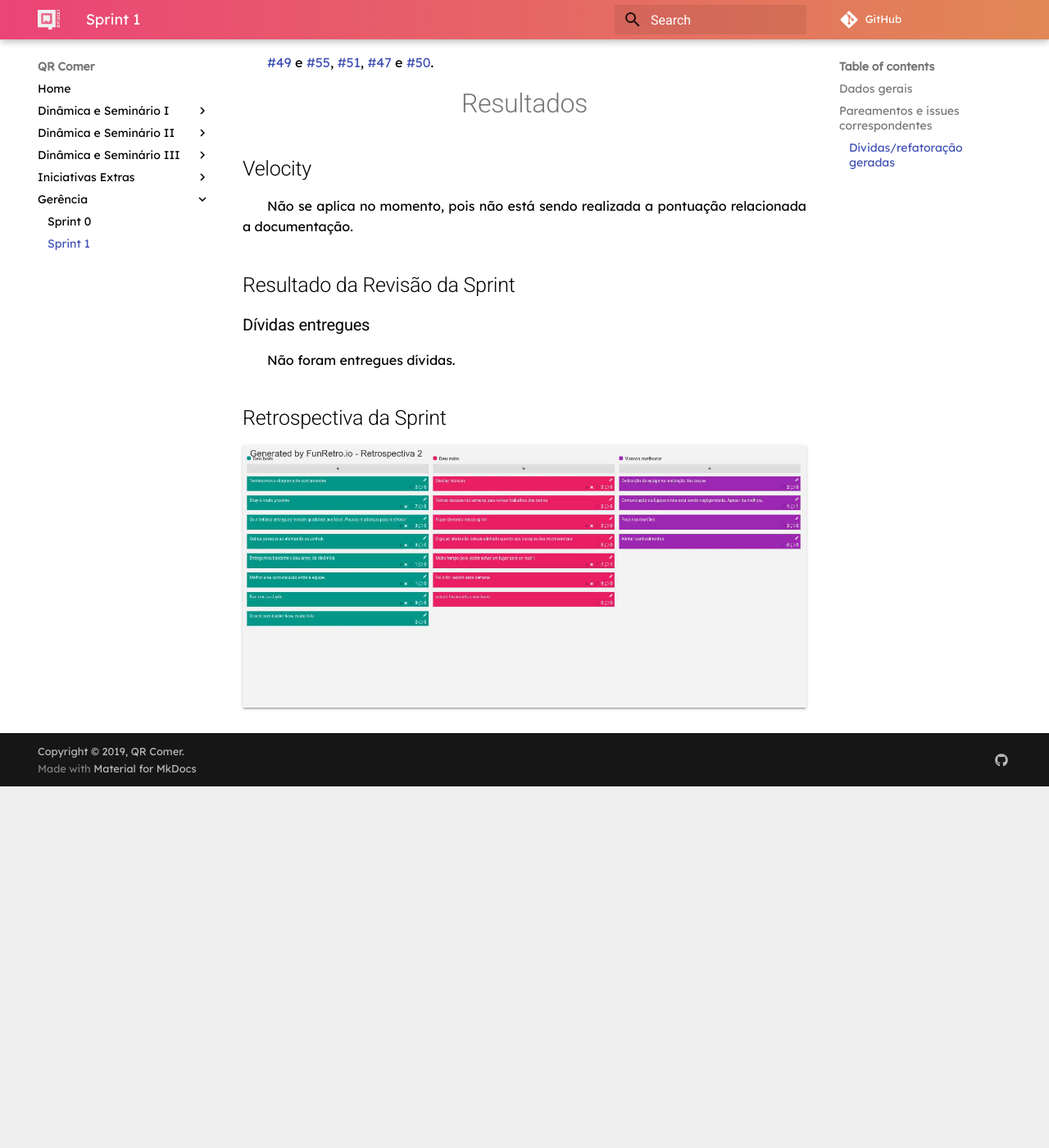
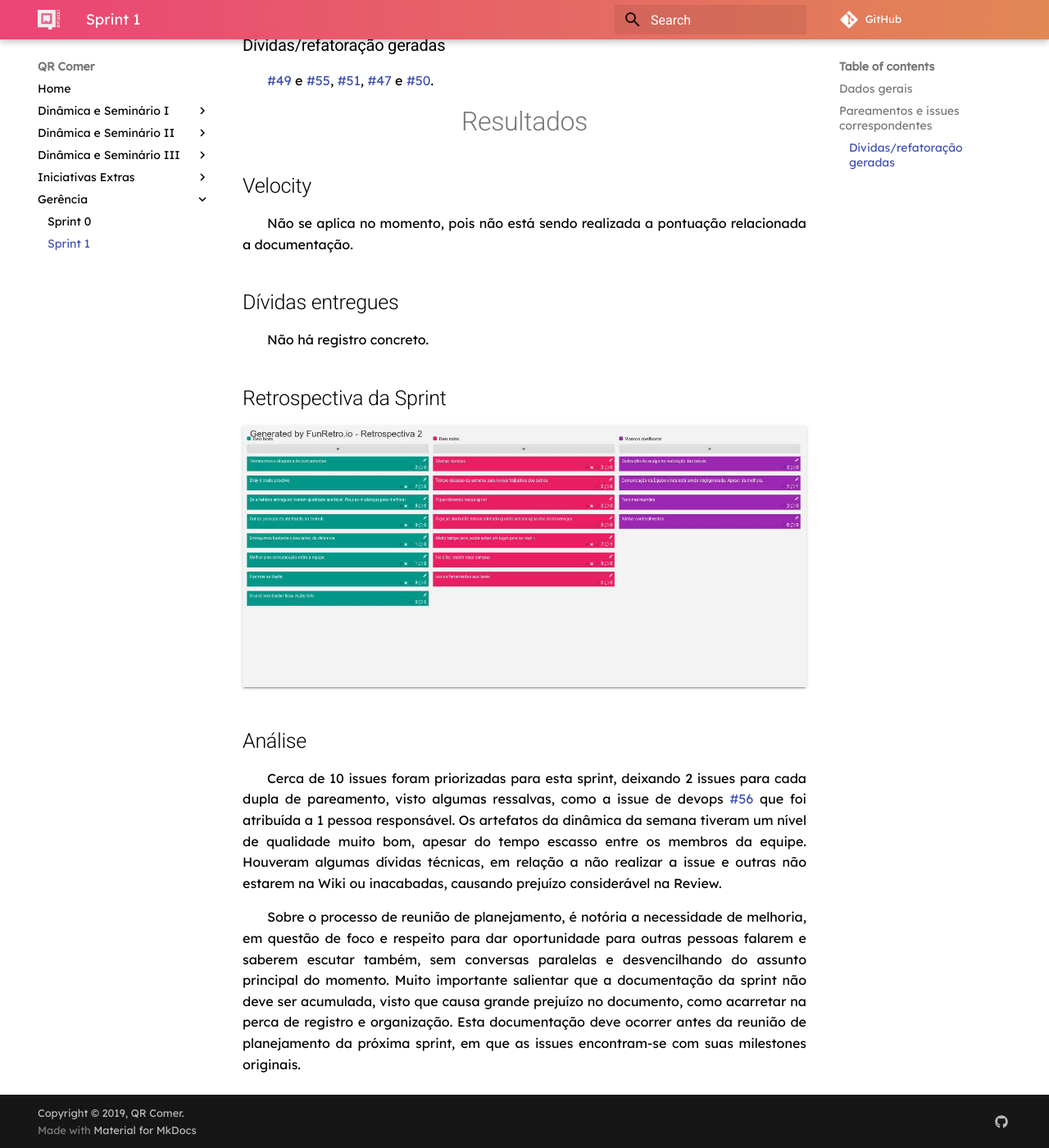
Before and after one commit to fga-desenho-2019-2/Wiki, an MkDocs documentation site: the page built from docs/gerencia/sprint1.md, in a window 1280 px wide and 1400 px high, scrolled down 1337 px. Shown: the whole window at 82% size. Built offline with MkDocs 1.6.1 and Material for MkDocs 9.7.7, drawn with Linux system fonts in a browser that asks for light colours; some web fonts are replaced; comment, search, counter and statistics services are not loaded; old or Windows-style settings are respelled for this version of MkDocs; before the commit the page ends 2296 px from its top, so only the background shows below that; some of the changed text lies outside the part shown.

Commit message:
Add doc sprint1 and needed adjustments

```diff
--- a/docs/gerencia/sprint1.md
+++ b/docs/gerencia/sprint1.md
@@ -47,13 +48,16 @@ OBS.: Possível perca de rastro de algum registro.
 
 Não se aplica no momento, pois não está sendo realizada a pontuação relacionada a documentação.
 
-## Resultado da Revisão da Sprint
+## Dívidas entregues
 
-### Dívidas entregues
-
-Não foram entregues dívidas.
-
+Não há registro concreto.
 
 ## Retrospectiva da Sprint
 
 ![../gerencia/img/retrospectiva1.png](../gerencia/img/retrospectiva1.jpg)
+
+## Análise
+
+Cerca de 10 issues foram priorizadas para esta sprint, deixando 2 issues para cada dupla de pareamento, visto algumas ressalvas, como a issue de devops [#56](https://github.com/fga-desenho-2019-2/Wiki/issues/56) que foi atribuída a 1 pessoa responsável. Os artefatos da dinâmica da semana tiveram um nível de qualidade muito bom, apesar do tempo escasso entre os membros da equipe. Houveram algumas dívidas técnicas, em relação a não realizar a issue e outras não estarem na Wiki ou inacabadas, causando prejuízo considerável na Review.
+
+Sobre o processo de reunião de planejamento, é notória a necessidade de melhoria, em questão de foco e respeito para dar oportunidade para outras pessoas falarem e saberem escutar também, sem conversas paralelas e desvencilhando do assunto principal do momento. Muito importante salientar que a documentação da sprint não deve ser acumulada, visto que causa grande prejuízo no documento, como acarretar na perca de registro e organização. Esta documentação deve ocorrer antes da reunião de planejamento da próxima sprint, em que as issues encontram-se com suas milestones originais.
```
Also changed, not shown: other parts of docs/gerencia/sprint1.md (+5 -4 lines), docs/gerencia/sprint2.md (added, +30 -0 lines).
